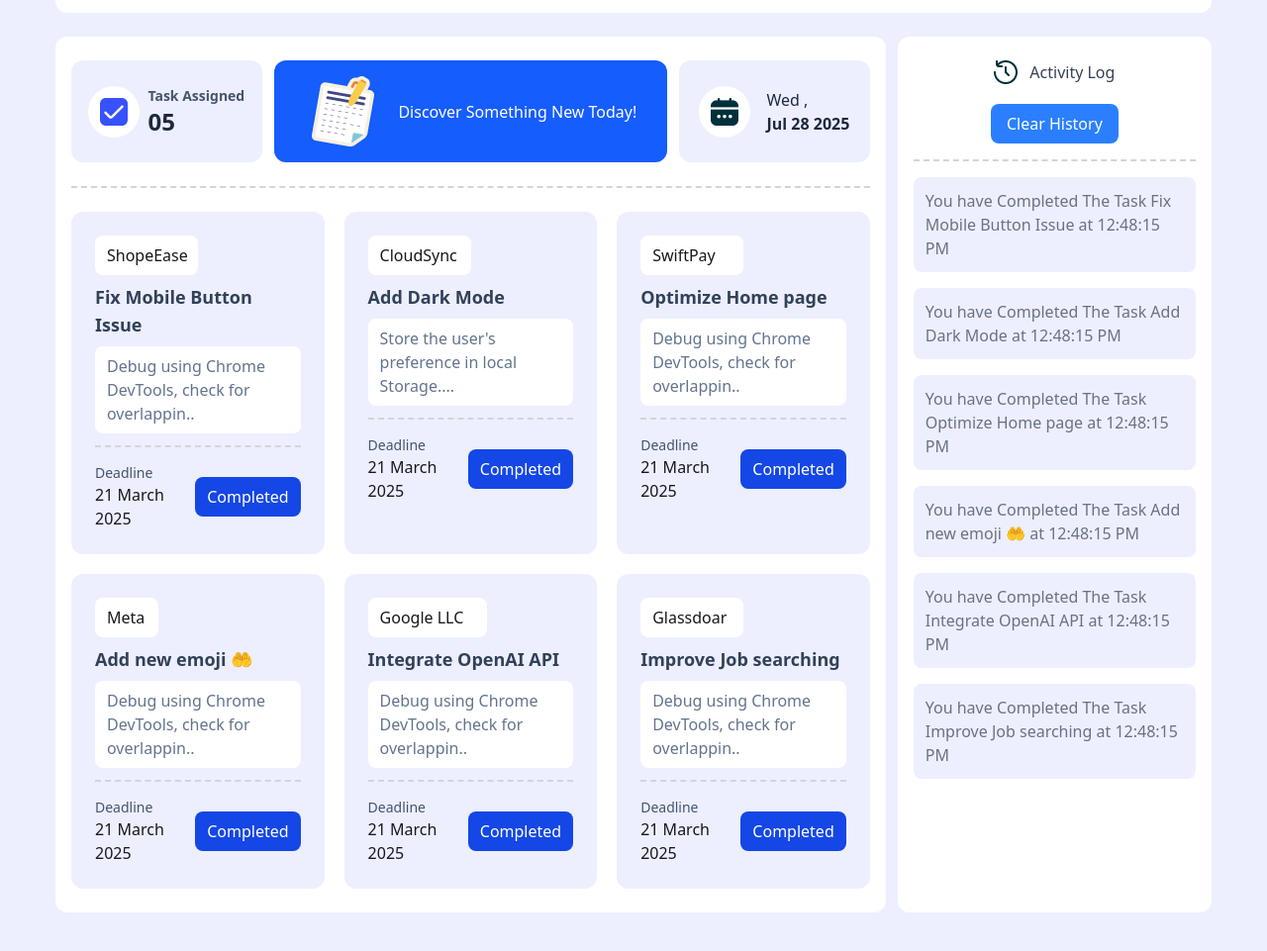
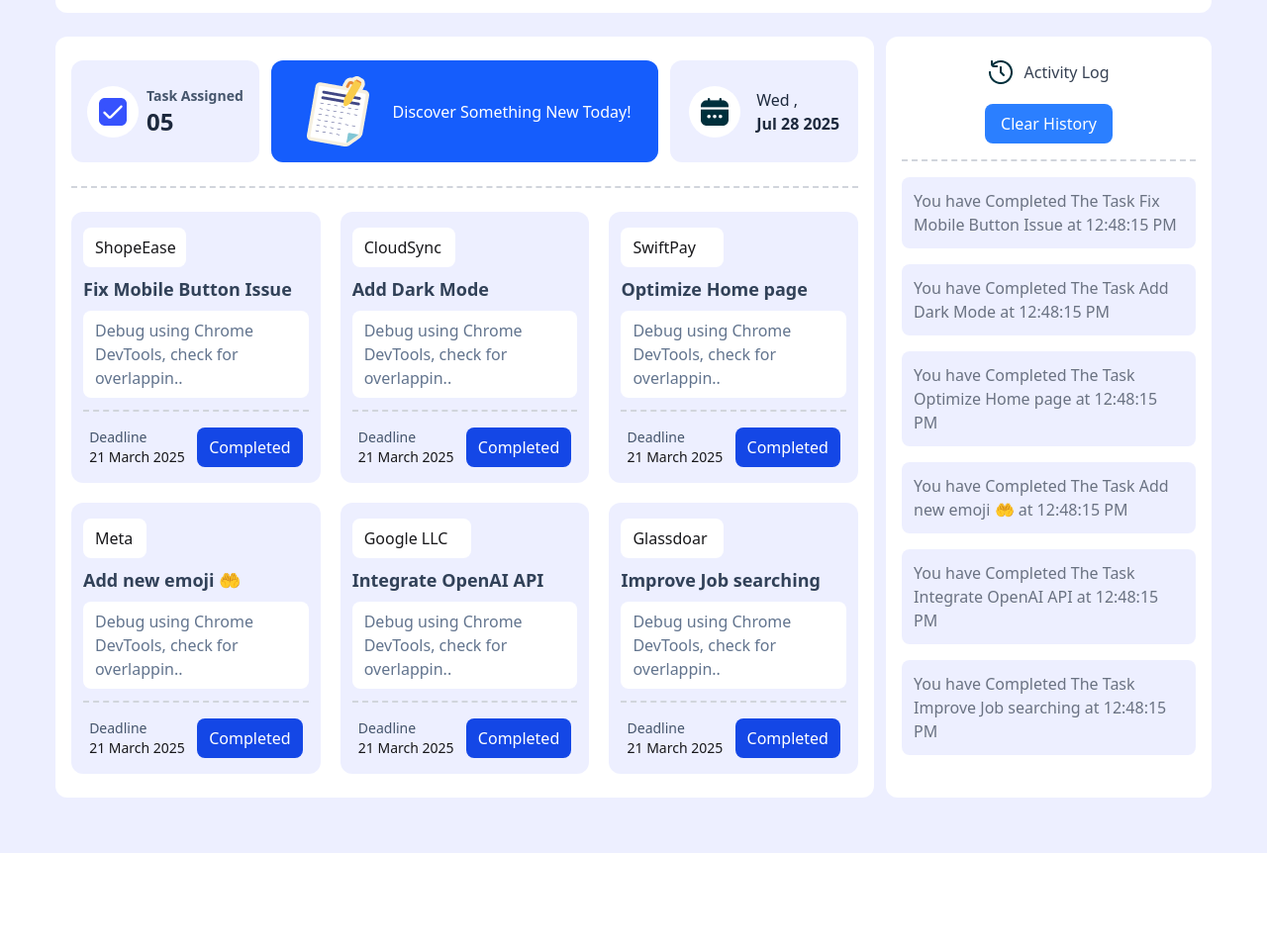
Before and after one commit to Sauda001/Assignment-5, a plain HTML site: page index.html in a window 1280 px wide. Shown: the part 99-1060 px from the top of the page at 99% size. After the commit the page ends 961 px from the top, so only its background shows below. Drawn offline with nearby package versions, Linux system fonts and the light colour scheme.

Commit message:
fifth commit

```diff
--- a/index.html
+++ b/index.html
@@ -70,74 +70,74 @@
             </div>
             <!-- grid body -->
             <div class="grid grid-cols-3 gap-5">
-                <div class="p-6 bg rounded-xl">
+                <div class="px-3 py-4 bg rounded-xl">
                     <p class="bg-white px-3 py-2 mb-2 rounded-lg w-26">ShopeEase</p>
                     <h1 class="text-lg mb-2 font-semibold text-slate-700">Fix Mobile Button Issue</h1>
                     <p class="bg-white py-2 px-3 text-slate-500 rounded-lg mb-3">Debug using Chrome DevTools, check for overlappin..</p>
                     <div class="flex justify-around items-center border-t-2 border-dashed border-gray-300 pt-4">
                         <div>
                             <p class="text-slate-600 text-sm">Deadline</p>
-                            <h3>21 March 2025</h3>
+                            <h3 class="text-sm">21 March 2025</h3>
                         </div>
                         <button class="px-3 bg-blue-700 text-white py-2 rounded-lg">Completed</button>
                     </div>
                 </div>
-                <div class="p-6 bg rounded-xl">
+                <div class="px-3 py-4 bg rounded-xl">
                     <p class="bg-white px-3 py-2 mb-2 rounded-lg w-26">CloudSync</p>
                     <h1 class="text-lg mb-2 font-semibold text-slate-700">Add Dark Mode</h1>
-                    <p class="bg-white py-2 px-3 text-slate-500 rounded-lg mb-3">Store the user's preference in local Storage....</p>
+                    <p class="bg-white py-2 px-3 text-slate-500 rounded-lg mb-3">Debug using Chrome DevTools, check for overlappin..</p>
                     <div class="flex justify-around items-center border-t-2 border-dashed border-gray-300 pt-4">
                         <div>
                             <p class="text-slate-600 text-sm">Deadline</p>
-                            <h3>21 March 2025</h3>
+                            <h3 class="text-sm">21 March 2025</h3>
                         </div>
                         <button class="px-3 bg-blue-700 text-white py-2 rounded-lg">Completed</button>
                     </div>
                 </div>
-                <div class="p-6 bg rounded-xl">
+                <div class="px-3 py-4 bg rounded-xl">
                     <p class="bg-white px-3 py-2 mb-2 rounded-lg w-26">SwiftPay</p>
                     <h1 class="text-lg mb-2 font-semibold text-slate-700">Optimize  Home page </h1>
                     <p class="bg-white py-2 px-3 text-slate-500 rounded-lg mb-3">Debug using Chrome DevTools, check for overlappin..</p>
                     <div class="flex justify-around items-center border-t-2 border-dashed border-gray-300 pt-4">
                         <div>
                             <p class="text-slate-600 text-sm">Deadline</p>
-                            <h3>21 March 2025</h3>
+                            <h3 class="text-sm">21 March 2025</h3>
                         </div>
                         <button class="px-3 bg-blue-700 text-white py-2 rounded-lg">Completed</button>
                     </div>
                 </div>
-                <div class="p-6 bg rounded-xl">
+                <div class="px-3 py-4 bg rounded-xl">
                     <p class="bg-white px-3 py-2 mb-2 rounded-lg w-16">Meta</p>
                     <h1 class="text-lg mb-2 font-semibold text-slate-700">Add new emoji 🤲</h1>
                     <p class="bg-white py-2 px-3 text-slate-500 rounded-lg mb-3">Debug using Chrome DevTools, check for overlappin..</p>
                     <div class="flex justify-around items-center border-t-2 border-dashed border-gray-300 pt-4">
                         <div>
                             <p class="text-slate-600 text-sm">Deadline</p>
-                            <h3>21 March 2025</h3>
+                            <h3 class="text-sm">21 March 2025</h3>
                         </div>
                         <button class="px-3 bg-blue-700 text-white py-2 rounded-lg">Completed</button>
                     </div>
                 </div>
-                <div class="p-6 bg rounded-xl">
+                <div class="px-3 py-4 bg rounded-xl">
                     <p class="bg-white px-3 py-2 mb-2 rounded-lg w-30">Google LLC</p>
                     <h1 class="text-lg mb-2 font-semibold text-slate-700">Integrate OpenAI API</h1>
                     <p class="bg-white py-2 px-3 text-slate-500 rounded-lg mb-3">Debug using Chrome DevTools, check for overlappin..</p>
                     <div class="flex justify-around items-center border-t-2 border-dashed border-gray-300 pt-4">
                         <div>
                             <p class="text-slate-600 text-sm">Deadline</p>
-                            <h3>21 March 2025</h3>
+                            <h3 class="text-sm">21 March 2025</h3>
                         </div>
                         <button class="px-3 bg-blue-700 text-white py-2 rounded-lg">Completed</button>
                     </div>
                 </div>
-                <div class="p-6 bg rounded-xl">
+                <div class="px-3 py-4 bg rounded-xl">
                     <p class="bg-white px-3 py-2 mb-2 rounded-lg w-26">Glassdoar</p>
                     <h1 class="text-lg mb-2 font-semibold text-slate-700">Improve Job searching</h1>
                     <p class="bg-white py-2 px-3 text-slate-500 rounded-lg mb-3">Debug using Chrome DevTools, check for overlappin..</p>
                     <div class="flex justify-around items-center border-t-2 border-dashed border-gray-300 pt-4">
                         <div>
                             <p class="text-slate-600 text-sm">Deadline</p>
-                            <h3>21 March 2025</h3>
+                            <h3 class="text-sm">21 March 2025</h3>
                         </div>
                         <button class="px-3 bg-blue-700 text-white py-2 rounded-lg">Completed</button>
                     </div>
```
Also changed, not shown: blog.html (added, +78 -0 lines).
